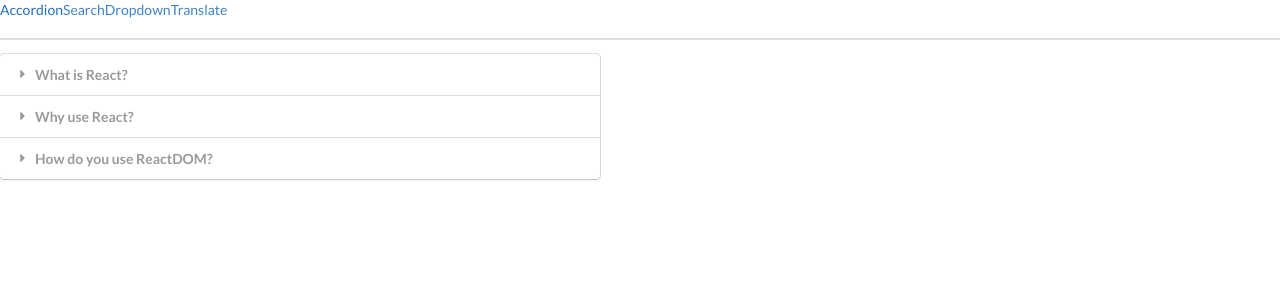
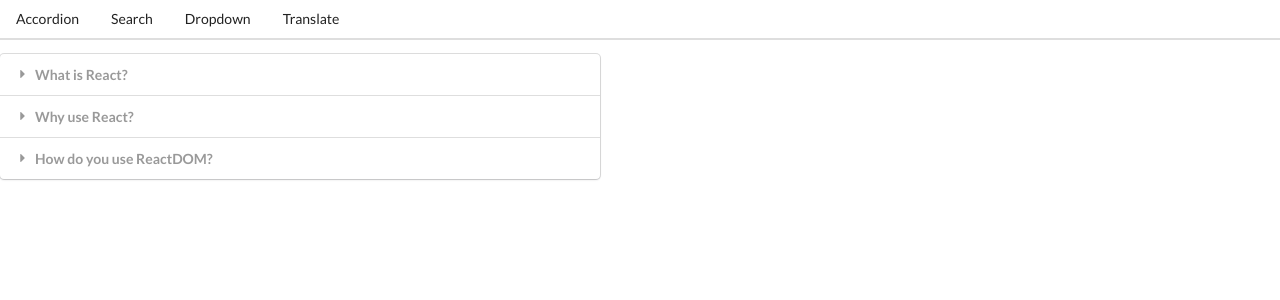
Before and after one commit to MarkCarson777/react, a React (Create React App) app in the folder widgets/: page / in a window 1280 px wide. Shown: the top 300 px of the page. Built offline with nearby package versions, Linux system fonts and the light colour scheme.

Commit message:
added pushState to chnage URL

```diff
--- a/widgets/src/components/Header.js
+++ b/widgets/src/components/Header.js
@@ -1,5 +1,5 @@
 import React from 'react';
-import Link from './link';
+import Link from './Link';
 
 const Header = () => {
   return (
--- a/widgets/src/components/Link.js
+++ b/widgets/src/components/Link.js
@@ -1,19 +1,20 @@
 import React from 'react';
 
-const Link = ({className, href, children}) => {
+const Link = ({ className, href, children }) => {
   const onClick = (event) => {
     event.preventDefault();
+    window.history.pushState({}, '', href);
   };
 
   return (
     <a
       onClick={onClick}
-      classnName={className}
+      className={className}
       href={href}
     >
       {children}
     </a>
-  )
+  );
 };
 
 export default Link;
```
